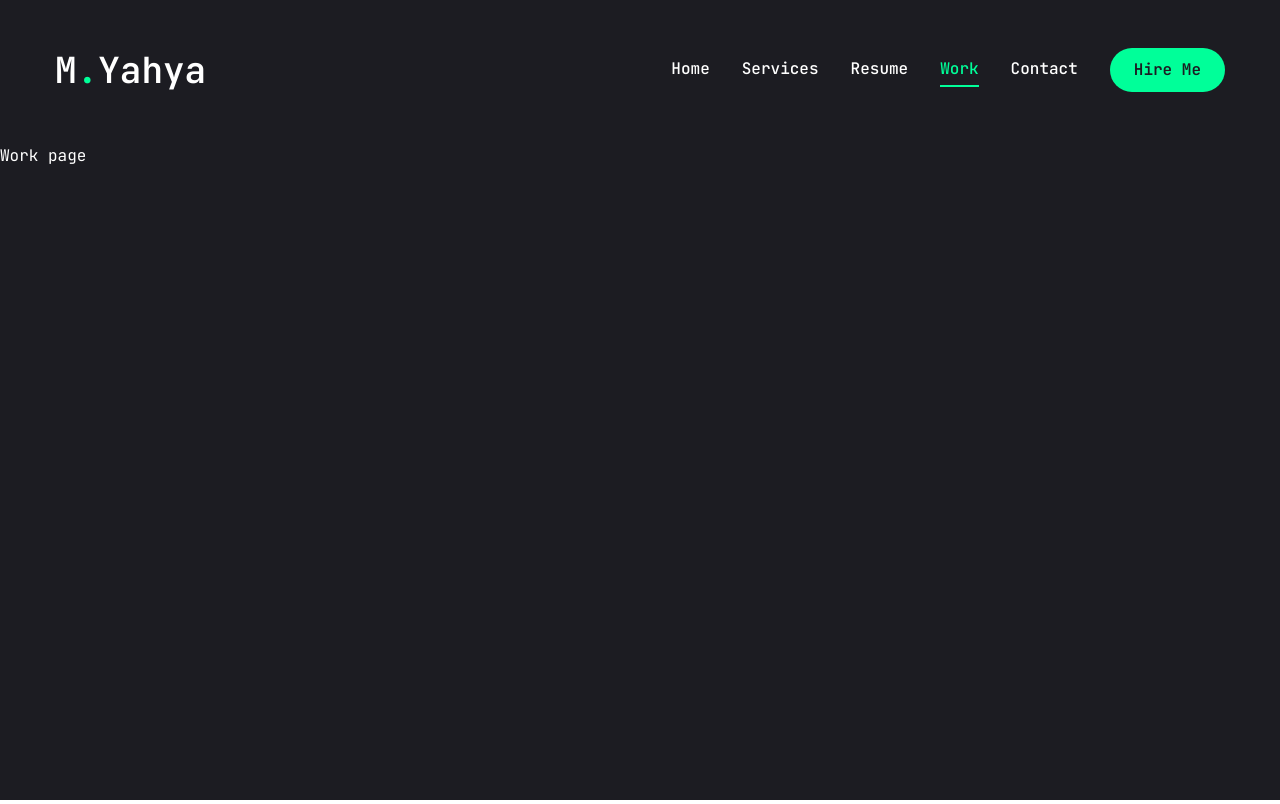
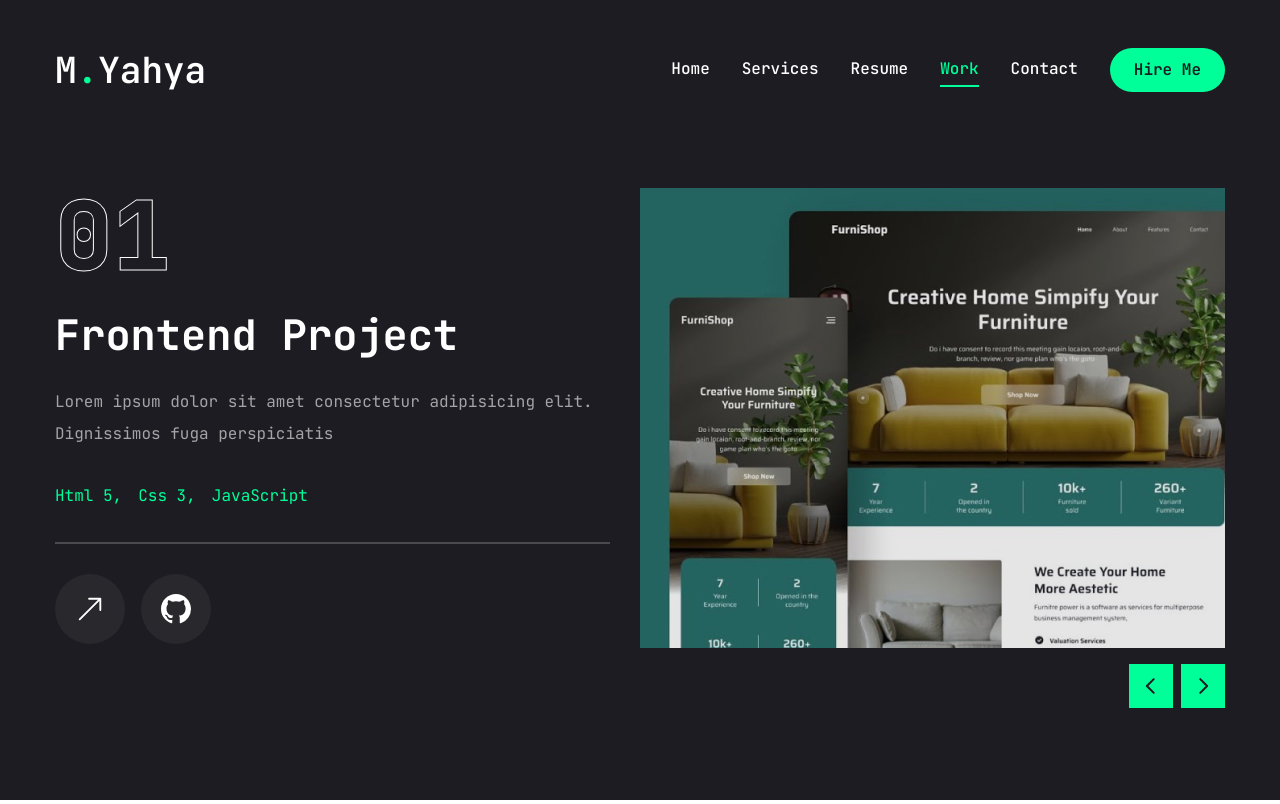
Before and after one commit to MYahyaAli/my_next_portfolio, a Next.js app: page /work in a window 1280 px wide. Built offline with nearby package versions, Linux system fonts and the light colour scheme.

Commit message:
Resume page (sixth commit)

```diff
--- a/app/work/page.jsx
+++ b/app/work/page.jsx
@@ -1,7 +1,195 @@
+"use client";
+
+import { motion } from "framer-motion";
+import React, { UseState, useState } from "react";
+import { Swiper, SwiperSlide } from "swiper/react";
+import "swiper/css";
+
+import { BsArrowUpRight, BsGithub } from "react-icons/bs";
+
+import {
+  Tooltip,
+  TooltipContent,
+  TooltipProvider,
+  TooltipTrigger,
+} from "@/components/ui/tooltip";
+import Link from "next/link";
+import Image from "next/image";
+import { Description } from "@radix-ui/react-dialog";
+import WorkSliderBtns from "@/components/WorkSliderBtns";
+
+const projects = [
+  {
+    num: "01",
+    category: "frontend",
+    title: "Project 1",
+    description:
+      "Lorem ipsum dolor sit amet consectetur adipisicing elit. Dignissimos fuga perspiciatis",
+    stack: [{ name: "Html 5" }, { name: "Css 3" }, { name: "JavaScript" }],
+    image: "/assets/work/thumb1.png",
+    live: "",
+    github: "",
+  },
+  {
+    num: "02",
+    category: "Fullstack",
+    title: "Project 2",
+    description:
+      "Lorem ipsum dolor sit amet consectetur adipisicing elit. Dignissimos fuga perspiciatis",
+    stack: [
+      { name: "React.js" },
+      { name: "Node.js" },
+      { name: "Tailwind.css" },
+      { name: "TypeScript" },
+      { name: "AWS" },
+      { name: "MySQL" },
+    ],
+    image: "/assets/work/thumb2.png",
+    live: "",
+    github: "",
+  },
+  {
+    num: "03",
+    category: "frontend",
+    title: "Project 3",
+    description:
+      "Lorem ipsum dolor sit amet consectetur adipisicing elit. Dignissimos fuga perspiciatis",
+    stack: [{ name: "Next.js" }, { name: "Tailwind.css" }],
+    image: "/assets/work/thumb3.png",
+    live: "",
+    github: "",
+  },
+];
+
 const Work = () => {
+  const [project, SetProject] = useState(projects[0]);
+
+  const handleSlideChange = (swiper) => {
+    // get current slider
+    const currentIndex = swiper.activeIndex;
+    // update project state based on current slider index
+    SetProject(projects[currentIndex]);
+  };
+
   return (
-    <div>Work page</div>
-  )
-}
+    <motion.section
+      intial={{ opacity: 0 }}
+      animate={{
+        opacity: 1,
+        transition: { delay: 2.4, duration: 0.4, ease: "easeIn" },
+      }}
+      className="min-h-[80vh] flex flex-col justify-center py-12 xl:px-0"
+    >
+      <div className="container mx-auto">
+        <div className="flex flex-col xl:flex-row xl:gap-[30px]">
+          <div
+            className="w-full xl:w-[50%] xl:h-[460px] flex flex-col
+          xl:justify-between order-2 xl:order-none"
+          >
+            <div className="flex flex-col gap-[30px] h-[50%]">
+              {/* outline num */}
+              <div className="text-8xl leading-none font-extrabold text-transparent text-outline">
+                {project.num}
+              </div>
+              {/* project categories */}
+              <h2
+                className="text-[42px] font-bold leading-none text-white
+              group-hover:text-accent transition-all duration-500 capitalize"
+              >
+                {project.category} project
+              </h2>
+              {/* project description */}
+              <p className="text-white/60 ">{project.description}</p>
+              {/* stack */}
+              <ul className="grid grid-cols-2 xl:flex gap-4">
+                {project.stack.map((item, index) => {
+                  return (
+                    <li key={index} className="text-wl text-accent">
+                      {item.name}
+                      {/* remove last comma */}
+                      {index !== project.stack.length - 1 && ","}
+                    </li>
+                  );
+                })}
+              </ul>
+              {/* border */}
+              <div className="border border-white/20"></div>
+
+              {/* buttons */}
+              <div className=" flex items-center gap-4">
+                {/* live project button */}
+                <Link href={project.live}>
+                  <TooltipProvider delayDuration={100}>
+                    <Tooltip>
+                      <TooltipTrigger className="w-[70px] h-[70px] rounded-full bg-white/5 flex justify-center items-center group">
+                        <BsArrowUpRight className="text-white text-3xl group-hover:text-accent" />
+                      </TooltipTrigger>
+                      <TooltipContent>
+                        <p>Live Project</p>
+                      </TooltipContent>
+                    </Tooltip>
+                  </TooltipProvider>
+                </Link>
+
+                {/* Github repo button */}
+                <Link href={project.live}>
+                  <TooltipProvider delayDuration={100}>
+                    <Tooltip>
+                      <TooltipTrigger className="w-[70px] h-[70px] rounded-full bg-white/5 flex justify-center items-center group">
+                        <BsGithub className="text-white text-3xl group-hover:text-accent" />
+                      </TooltipTrigger>
+                      <TooltipContent>
+                        <p>Github Repository</p>
+                      </TooltipContent>
+                    </Tooltip>
+                  </TooltipProvider>
+                </Link>
+              </div>
+            </div>
+          </div>
+
+          <div className="w-full xl:w-[50%] ">
+            <Swiper
+              spaceBetween={30}
+              slidesPerView={1}
+              className="xl:h-[520px] mb-12"
+              onSlideChange={handleSlideChange}
+            >
+              {projects.map((project, index) => {
+                return (
+                  <SwiperSlide key={index} className="w-full">
+                    <div
+                      className="h-[460px] relative group flex justify-center
+                    items-center bg-pink-50/20"
+                    >
+                      {/*overlay  */}
+                      <div className="absolute top-0 bottom-0 w-full h-full bg-black/10 z-10"></div>
+                      {/* image */}
+                      <div className="relative w-full h-full">
+                        <Image
+                          src={project.image}
+                          fill
+                          className="object-cover"
+                          alt=""
+                        />
+                      </div>
+                    </div>
+                  </SwiperSlide>
+                );
+              })}
+              {/* buttons */}
+              <WorkSliderBtns
+                containerStyles="flex gap-2 absolute right-0 bottom-[calc(50%_-_22px)]
+              xl:bottom-0 z-20 w-full justify-between xl:w-max xl:justify-none"
+                btnStyles="bg-accent hover:bg-accent-hover text-primary text-[22px]
+                w-[44px] h-[44px] flex justify-center items-center transition-all"
+              />
+            </Swiper>
+          </div>
+        </div>
+      </div>
+    </motion.section>
+  );
+};
 
 export default Work;
--- /dev/null
+++ b/components/WorkSliderBtns.jsx
@@ -0,0 +1,22 @@
+"use client";
+
+import { useSwiper } from "swiper/react";
+
+import { PiCaretLeftBold, PiCaretRightBold } from "react-icons/pi";
+
+const WorkSliderBtns = ({ containerStyles, btnStyles, iconStyles }) => {
+  const swiper = useSwiper();
+
+  return (
+    <div className={containerStyles}>
+      <button className={btnStyles} onClick={() => swiper.slidePrev()}>
+        <PiCaretLeftBold className={iconStyles} />
+      </button>
+      <button className={btnStyles} onClick={() => swiper.slideNext()}>
+        <PiCaretRightBold className={iconStyles} />
+      </button>
+    </div>
+  );
+};
+
+export default WorkSliderBtns;
--- a/package.json
+++ b/package.json
@@ -24,6 +24,7 @@
     "react-countup": "^6.5.3",
     "react-dom": "^18",
     "react-icons": "^5.2.1",
+    "swiper": "^11.1.4",
     "tailwind-merge": "^2.3.0",
     "tailwindcss-animate": "^1.0.7"
   },
```
Also changed, not shown: 1 other file (tests, documents, lock files or other folders).
